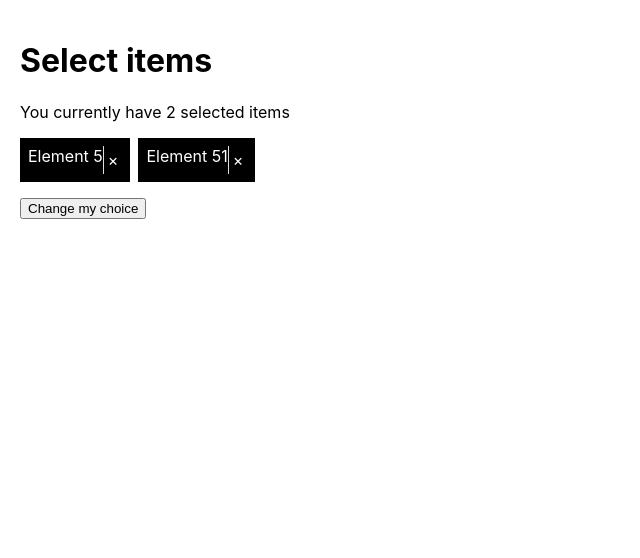
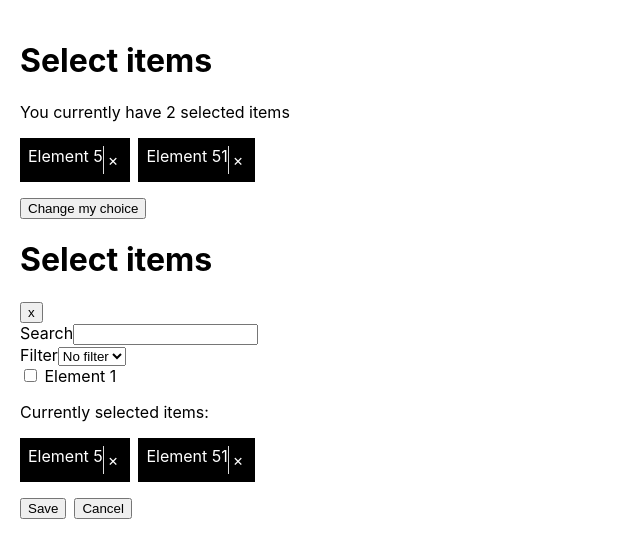
Before and after one commit to setage/wg-ui-test, a React (Create React App) app: page / in a window 1280 px wide. Both pictures are taken after a click on the button "Change my choice". Shown: the top 558 px of the page, without its empty margins (0-640 px from the left). Built offline with nearby package versions, Linux system fonts and the light colour scheme.

Commit message:
Toggle dialog

```diff
--- a/src/App.tsx
+++ b/src/App.tsx
@@ -1,11 +1,17 @@
-import React from 'react';
-import SelectedItem from "./components/SelectedItem/SelectedItem";
-import ButtonGroup from "./components/ButtonGroup/ButtonGroup";
-import Dialog from "./components/Dialog/Dialog";
+import React, { useState } from 'react';
+import SelectedItem from './components/SelectedItem/SelectedItem';
+import ButtonGroup from './components/ButtonGroup/ButtonGroup';
+import Dialog from './components/Dialog/Dialog';
 
-import styles from "./App.module.css";
+import styles from './App.module.css';
 
 function App() {
+  const [dialogShown, toggleDialog] = useState(false);
+
+  const handleToggleDialog = () => {
+    toggleDialog(!dialogShown);
+  };
+
   return (
     <div className={styles.base}>
       <h1>Select items</h1>
@@ -17,11 +23,11 @@ function App() {
         </ButtonGroup>
 
         <ButtonGroup>
-          <button>Change my choice</button>
+          <button onClick={handleToggleDialog}>Change my choice</button>
         </ButtonGroup>
       </div>
 
-      {/* <Dialog /> */}
+      {dialogShown && <Dialog toggle={handleToggleDialog} />}
     </div>
   );
 }
--- a/src/components/Dialog/Dialog.tsx
+++ b/src/components/Dialog/Dialog.tsx
@@ -1,12 +1,16 @@
-import ButtonGroup from "../ButtonGroup/ButtonGroup";
-import SelectedItem from "../SelectedItem/SelectedItem";
+import ButtonGroup from '../ButtonGroup/ButtonGroup';
+import SelectedItem from '../SelectedItem/SelectedItem';
 
-function Dialog() {
+interface IDialogProps {
+  toggle: () => void;
+}
+
+function Dialog({ toggle }: IDialogProps) {
   return (
     <form>
       <div>
         <h1>Select items</h1>
-        <button>x</button>
+        <button onClick={toggle}>x</button>
       </div>
 
       <div>
@@ -18,15 +22,15 @@ function Dialog() {
           <label htmlFor="filter">Filter</label>
           <select id="filter" name="filter">
             <option value="">No filter</option>
-            <option value="10">{">10"}</option>
-            <option value="100">{">100"}</option>
-            <option value="200">{">200"}</option>
+            <option value="10">{'>10'}</option>
+            <option value="100">{'>100'}</option>
+            <option value="200">{'>200'}</option>
           </select>
         </div>
       </div>
 
       <div>
-        <input type="checkbox" name="element-1" id="element-1" value={1} />{" "}
+        <input type="checkbox" name="element-1" id="element-1" value={1} />{' '}
         <label htmlFor="element-1">Element 1</label>
       </div>
 
@@ -38,7 +42,9 @@ function Dialog() {
 
       <ButtonGroup>
         <button type="submit">Save</button>
-        <button type="reset">Cancel</button>
+        <button type="reset" onClick={toggle}>
+          Cancel
+        </button>
       </ButtonGroup>
     </form>
   );
```
Also changed, not shown: 1 other file (tests, documents, lock files or other folders).
